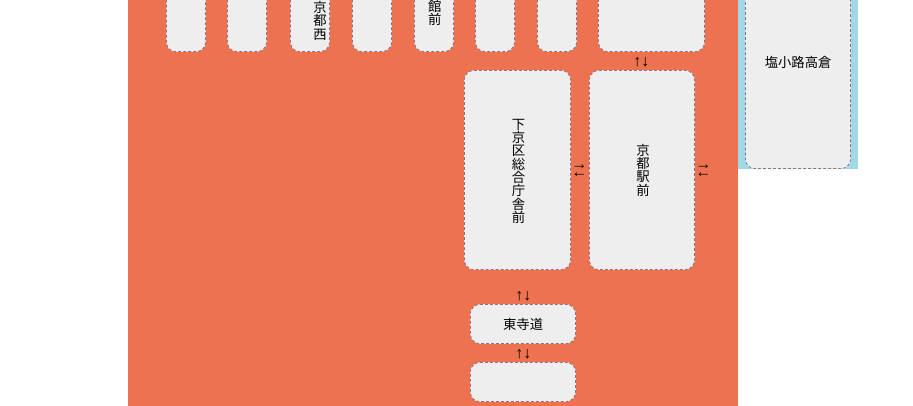
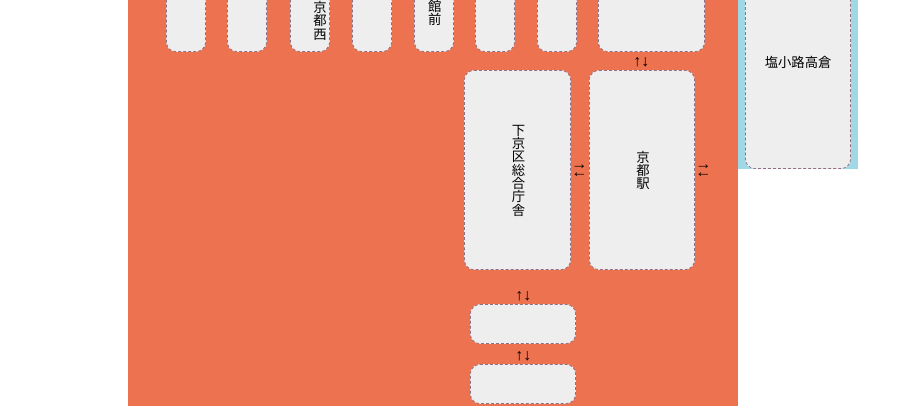
Before and after one commit to sonetto5/kyotosibasu, a plain HTML site: page index.html in a window 1280 px wide. Shown: the part 2846-3252 px from the top of the page, without its empty margins (0-913 px from the left). Drawn offline with Linux system fonts and the light colour scheme.

Commit message:
Update index.html

```diff
--- a/index.html
+++ b/index.html
@@ -218,15 +218,15 @@ width: 120px;
 <span class="mgl1">↑↓</span>
 <div class="example">
 ↑↓<br>
-<button class="btn3" onclick="location.href='http://blsetup.city.kyoto.jp/blsp/show.php?sid=e6d63c37f3a29cf1c2276e51585f8142'">京都駅前</button><br>
+<button class="btn3" onclick="location.href='http://blsetup.city.kyoto.jp/blsp/show.php?sid=e6d63c37f3a29cf1c2276e51585f8142'">京都駅</button><br>
 ↑↓<br>
-<button class="btn3" onclick="location.href='http://blsetup.city.kyoto.jp/blsp/show.php?sid=ebb70327fc3a588fa6fa4a3a6f4fa2ba'">下京区総合庁舎前</button><br>
+<button class="btn3" onclick="location.href='http://blsetup.city.kyoto.jp/blsp/show.php?sid=ebb70327fc3a588fa6fa4a3a6f4fa2ba'">下京区総合庁舎</button><br>
 <p class="line3"><br></p>
 </div>
 <div class="example1">
 <p class="mgl2">
 ↑↓<br>
-<button class="btn2" onclick="location.href='http://blsetup.city.kyoto.jp/blsp/show.php?sid=87ff2ffb18b797c2d612ace1d2f55d87'">東寺道</button><br>
+<button class="btn2" onclick="location.href='http://blsetup.city.kyoto.jp/blsp/show.php?sid=87ff2ffb18b797c2d612ace1d2f55d87'"></button><br>
 ↑↓<br>
 <button class="btn2" ></button><br>
 </span>
```
